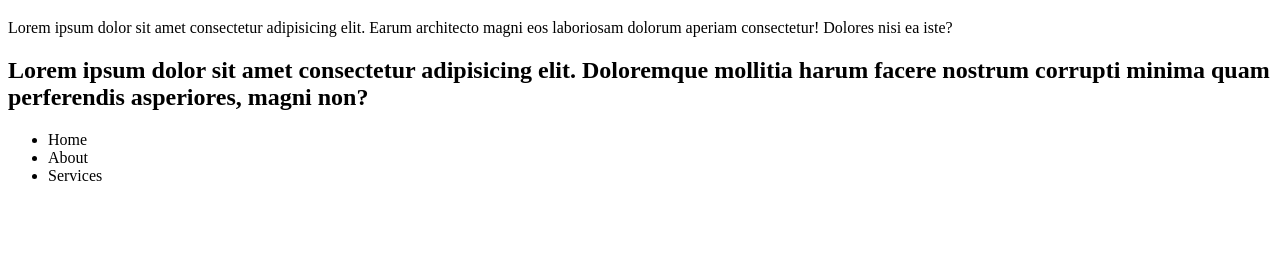
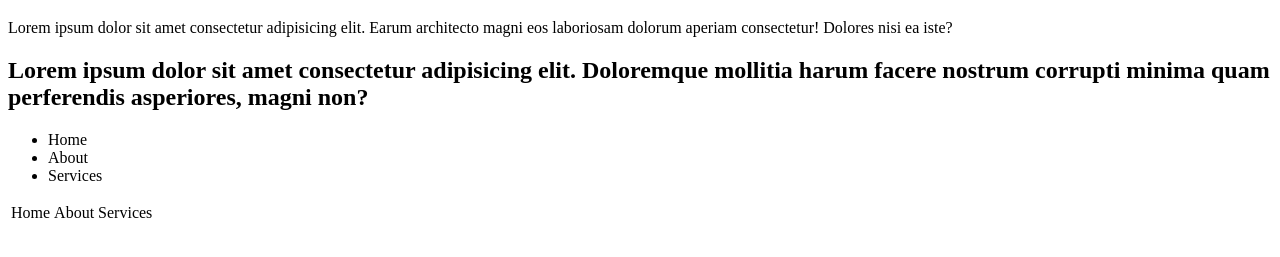
Before and after one commit to kobiowuquadri/revision-class, a plain HTML site: page revision.html in a window 1280 px wide. Shown: the part 61-318 px from the top of the page. Drawn offline with Linux system fonts and the light colour scheme.

Commit message:
file updated

```diff
--- a/revision.html
+++ b/revision.html
@@ -24,5 +24,12 @@
         <li>About</li>
         <li>Services</li>
     </ul>
+    <table>
+      <tr>
+        <td>Home</td>
+        <td>About</td>
+        <td>Services</td>
+      </tr>
+    </table>
   </body>
 </html>
```
